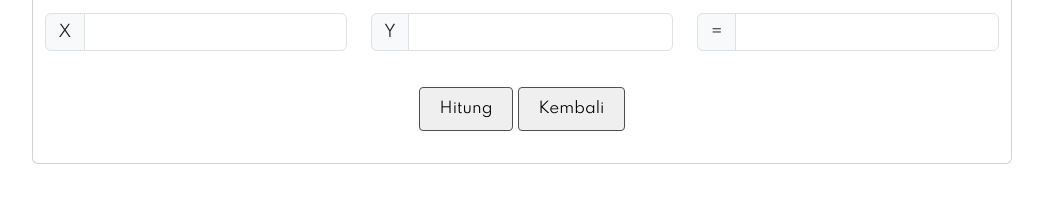
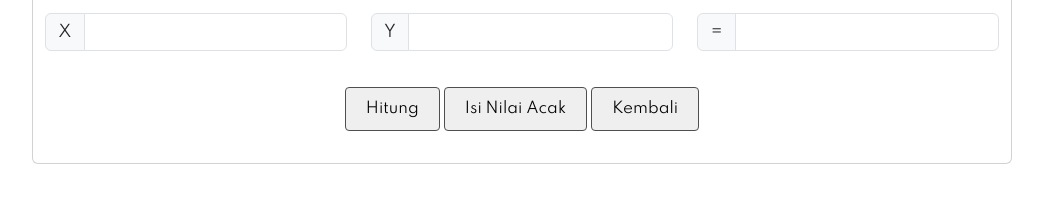
Before and after one commit to kolomonyong/kolomonyong.github.io, a plain HTML site: page tb1.github.io/matriks2x2.html in a window 1280 px wide. Shown: the part 359-562 px from the top of the page, without its empty margins (118-1161 px from the left). Drawn offline with nearby package versions, Linux system fonts and the light colour scheme.

Commit message:
Update matriks2x2.html

```diff
--- a/tb1.github.io/matriks2x2.html
+++ b/tb1.github.io/matriks2x2.html
@@ -59,6 +59,7 @@
                         </div>
                     </div>
                     <button class="button mb-3" onclick="op()">Hitung</button>
+                    <button class="button mb-3" onclick="fillRandomValues()">Isi Nilai Acak</button>
                     <button class="button mb-3">
                       <a href="index.html" style="text-decoration: none; color: black">Kembali</a>
                     </button>
@@ -103,6 +104,15 @@
 
         pr("jwb4", "X = " + x.toFixed(2) + "<br>Y = " + y.toFixed(2));
     }
+
+    function fillRandomValues() {
+            document.getElementById('a11').value = Math.floor(Math.random() * 10);
+            document.getElementById('a12').value = Math.floor(Math.random() * 10);
+            document.getElementById('b1').value = Math.floor(Math.random() * 10);
+            document.getElementById('a21').value = Math.floor(Math.random() * 10);
+            document.getElementById('a22').value = Math.floor(Math.random() * 10);
+            document.getElementById('b2').value = Math.floor(Math.random() * 10);
+        }
 </script>
 
 </html>
```
